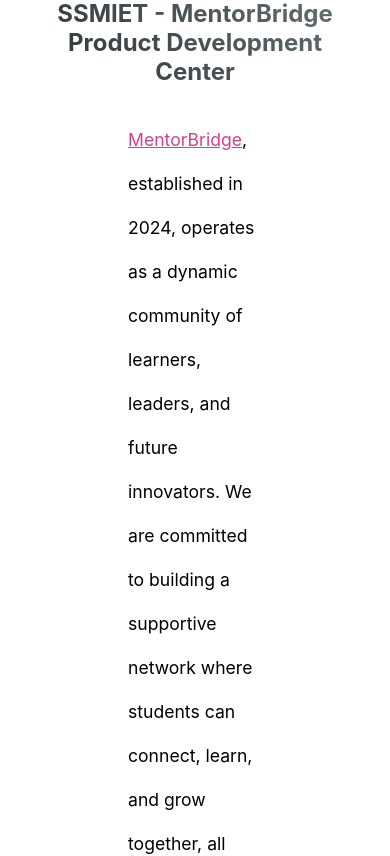
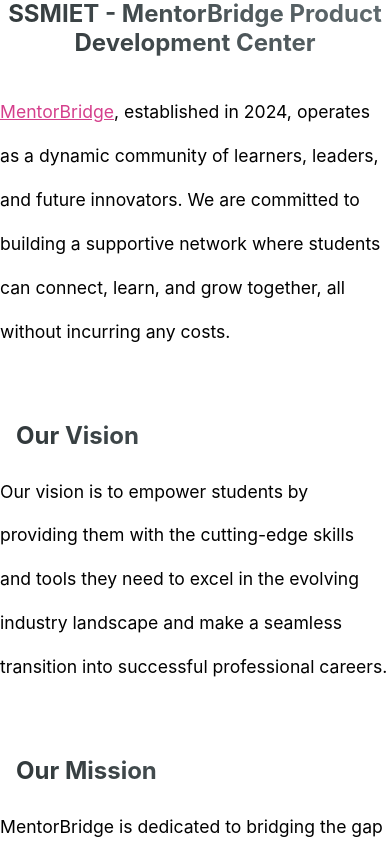
Before and after one commit to mentorbridgeindia/product-dev-center, a React (Create React App) app: page /about in a window 390 px wide. Shown: the top 856 px of the page. Built offline with nearby package versions, Linux system fonts and the light colour scheme.

Commit message:
Mobile responsiveness added

```diff
--- a/src/About.tsx
+++ b/src/About.tsx
@@ -15,7 +15,7 @@ const fadeIn = keyframes`
 const isDesktop = window.innerWidth > 1200;
 
 const Container = styled.div`
-  padding: 0 3rem;
+  padding: ${isDesktop ? "0 3rem" : "0"};
   min-height: 100vh;
 `;
 
@@ -45,7 +45,7 @@ const Paragraph = styled.p`
   line-height: 2.5;
   color: #000;
   margin-bottom: 1.5rem;
-  padding: 0 5rem;
+  padding: ${isDesktop ? "0 5rem" : "0"};
 `;
 
 const List = styled.ul`
@@ -96,6 +96,8 @@ const StatContainer = styled.div`
   grid-template-columns: repeat(auto-fit, minmax(250px, 1fr));
   gap: 2rem;
   margin: 3rem 0;
+  align-items: center;
+  justify-content: center;
 `;
 
 const StatBox = styled.div`
```
